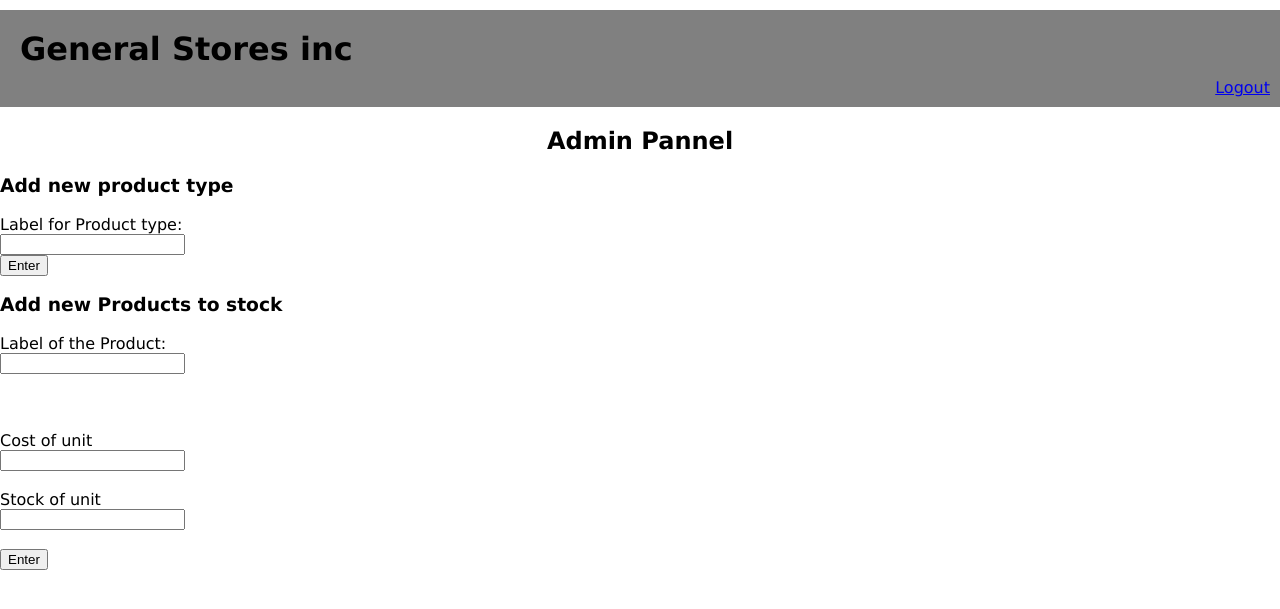
After one commit to SohelSlicing/TSA-for-local-businesses, a Flask app: page /admin_panel in a window 1280 px wide. The commit adds this page. Shown: the top 609 px of the page. Run offline with Flask 3, Linux system fonts and the light colour scheme; the visitor is signed in with stand-in values (Sample User, id 1); data that the repository does not hold is empty.

Commit message:
started on a web interface for cashregister

```diff
--- a/app.py
+++ b/app.py
@@ -1,6 +1,8 @@
 from flask import Flask, render_template, request, redirect, url_for, session
 import sqlite3
 from werkzeug.security import check_password_hash, generate_password_hash
+from src.database.cashregister import cashRegister
+from src.logger import logging
 
 conn = sqlite3.connect("db.sqlite3", check_same_thread=False)
 c = conn.cursor()
@@ -56,11 +58,47 @@ def Login():
 
         session["user"] = user[0][1]
 
-        return render_template("forecast.html")
+        return redirect(url_for('admin_panel'))
     else:
         if "user" in session:
-            return render_template("forecast.html")
+            return redirect(url_for('admin_panel'))
         return render_template("Login.html")
+
+@app.route("/logout")
+def logout():
+    session.pop("user", None)
+    return render_template("index.html")
+
+
+@app.route("/admin_panel", methods = ["POST", "GET"])
+def admin_panel():
+    if "user" in session:
+        user = session["user"]
+
+        cashregister = cashRegister()
+        prodlist = cashregister.get_product_types()
+
+        if request.method == "POST":
+
+            if request.form.get("newType"):
+                cashregister.enterProductType(request.form.get("newType"))
+
+            if request.form.get("productname"):
+                prodname = request.form.get("productname")
+                prodtype = request.form.get("typeprod")
+                price = request.form.get("price")
+                stock = request.form.get("stock")
+
+                print(prodname)
+                print(prodtype)
+                print(price)
+                print(stock)
+
+        return render_template("admin_panel.html", listoftypes = prodlist)
+
+    else:
+        return render_template("login.html")
+
 
 if __name__ == "__main__":
     app.run(host = "0.0.0.0", debug = True)
--- a/src/database/cashregister.py
+++ b/src/database/cashregister.py
@@ -45,8 +45,13 @@ class cashRegister:
                            VALUES(?, ?, ?, ?);""", data)
         self.conn.commit()
 
+    def get_product_types(self):
+        labels = self.c.execute("""SELECT type_label FROM productTypes""").fetchall()
+        return labels
+
 if __name__ == "__main__":
     cr = cashRegister()
 
-    cr.recordSales({1: 2, 2: 2}, cr.recordTransaction("Vidya", 69))
+    prod = cr.get_product_types()
+    print(prod)
     cr.conn.close()
--- a/src/database/model.py
+++ b/src/database/model.py
@@ -47,10 +47,12 @@ class database:
                         type_label VARCHAR(30)
          );""")
 
+
 if __name__ == "__main__":
     db = database()
-    db.create_product_type()
-    db.create_product()
+    #db.create_product_type()
+    #db.create_product()
     #db.create_transactions()
     #db.create_sales()
+    db.get_product_types()
     db.conn.close()
--- /dev/null
+++ b/templates/admin_panel.html
@@ -0,0 +1,37 @@
+{% extends "layout.html" %}
+
+{% block header %}
+    <div class="right-align">
+        <a href="{{ url_for('logout') }}">Logout</a>
+    </div>
+{% endblock %}
+
+{% block body %}
+<h2 class="center-align">Admin Pannel</h2>
+
+<h3>Add new product type</h3>
+<form action="/admin_panel" method="post">
+    <label for="newType">Label for Product type:</label><br>
+    <input type="text" id="newType" name="newType"><br>
+    <button type = "submit">Enter</button>
+</form>
+
+<h3>Add new Products to stock</h3>
+<form action="/admin_panel" method="post">
+    <label for="newProduct">Label of the Product:</label><br>
+    <input type="text" id="productname" name="productname"><br><br>
+
+    {% for i in listoftypes %}
+    <label for="checkbox">{{i[0]}}</label>
+    <input type="checkbox" name="typeprod" value={{i[0]}}><br>
+    {% endfor %}
+    <br><br>
+    <label for="cost">Cost of unit</label><br>
+    <input type="number" name="price"><br><br>
+
+    <label for="stock">Stock of unit</label><br>
+    <input type="number" name="stock"><br><br>
+
+    <button type = "submit">Enter</button>
+</form>
+{% endblock %}
--- a/templates/layout.html
+++ b/templates/layout.html
@@ -4,15 +4,15 @@
     <head>
         <style>
             body {
-              background-color: rgb(137, 207, 240);
+              background-color: white;
               font-family: Verdana, sans-serif;
-              color: white;
+              color: black;
               margin: 0;
               padding: 0;
             }
 
             header {
-                background-color: rgb(152, 251, 152);
+                background-color: grey;
                 padding: 10px;
             }
 
```
Also changed, not shown: templates/index.html (+8 -6 lines).
